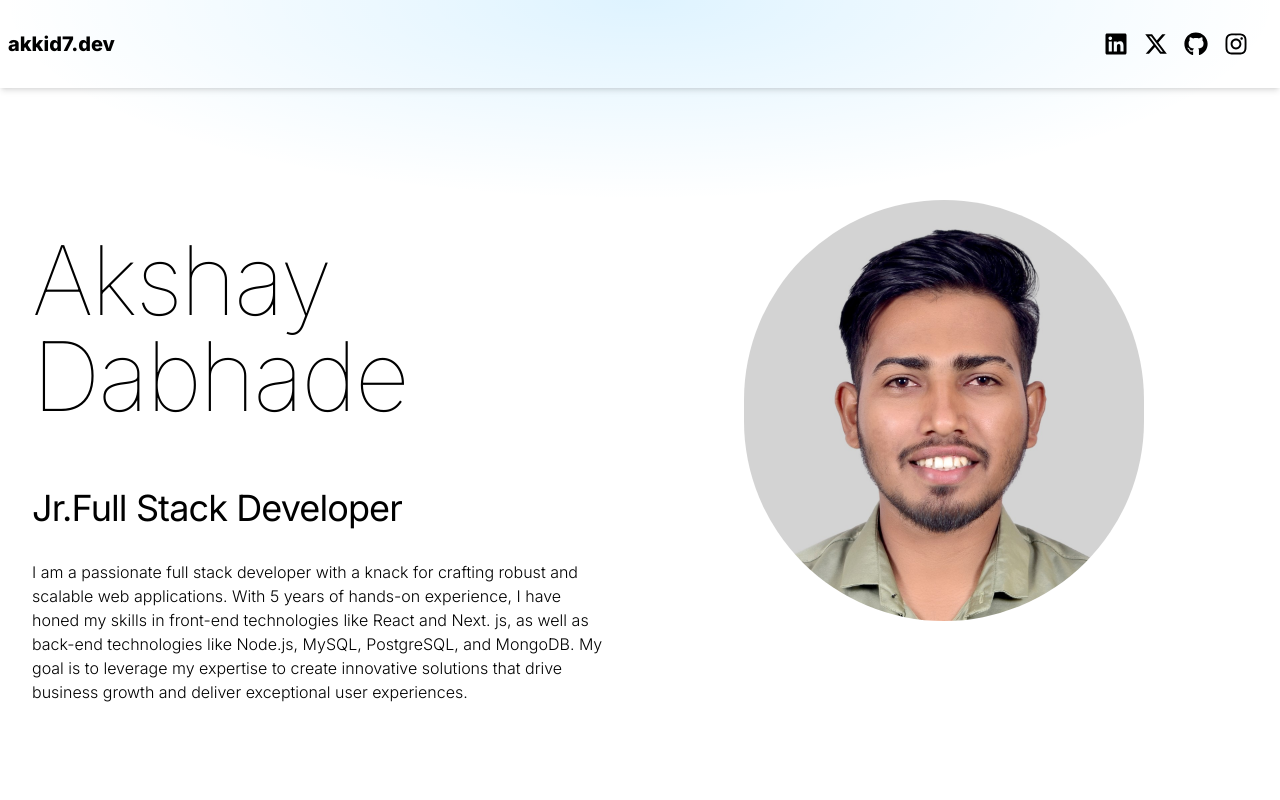
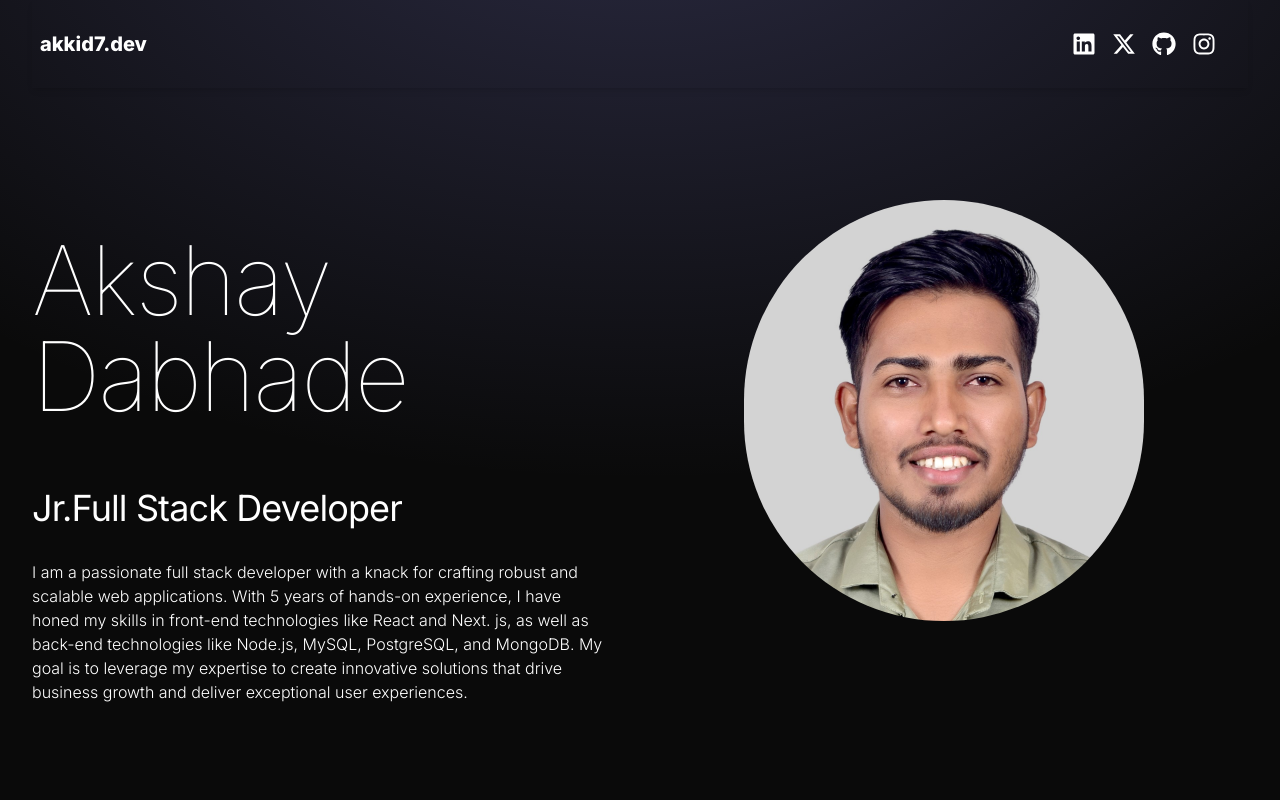
Before and after one commit to AkkiD7/next_portfollio, a Next.js app: page / in a window 1280 px wide. Shown: the top 800 px of the page. Built offline with nearby package versions, Linux system fonts and the light colour scheme.

Commit message:
Update page.js

```diff
--- a/src/app/page.js
+++ b/src/app/page.js
@@ -8,15 +8,20 @@
 export default function Home() {
   return (
     <>
-      <div className="absolute top-0 z-[-2] h-screen w-screen bg-white bg-[radial-gradient(100%_50%_at_50%_0%,rgba(0,163,255,0.13)_0,rgba(0,163,255,0)_50%,rgba(0,163,255,0)_100%)]"></div>
+      <div className="overflow-x-hidden text-white antialiased ">
+        <div className="fixed top-0 -z-10 h-full w-full">
+          <div className="absolute top-0 z-[-2] h-screen w-screen bg-neutral-950 bg-[radial-gradient(ellipse_80%_80%_at_50%_-20%,rgba(120,119,198,0.3),rgba(255,255,255,0))]"></div>{" "}
+        </div>
+
+        <div className="container mx-auto px-8 ">
           <Navbar />
-      <div className="container mx-auto px-8 ">
           <Hero />
           <About />
           <Technologies />
           <Experiences />
           {/* <Projects/> */}
         </div>
+      </div>
     </>
   );
 }
```
Lines whose indentation alone changed are shown as unchanged.
